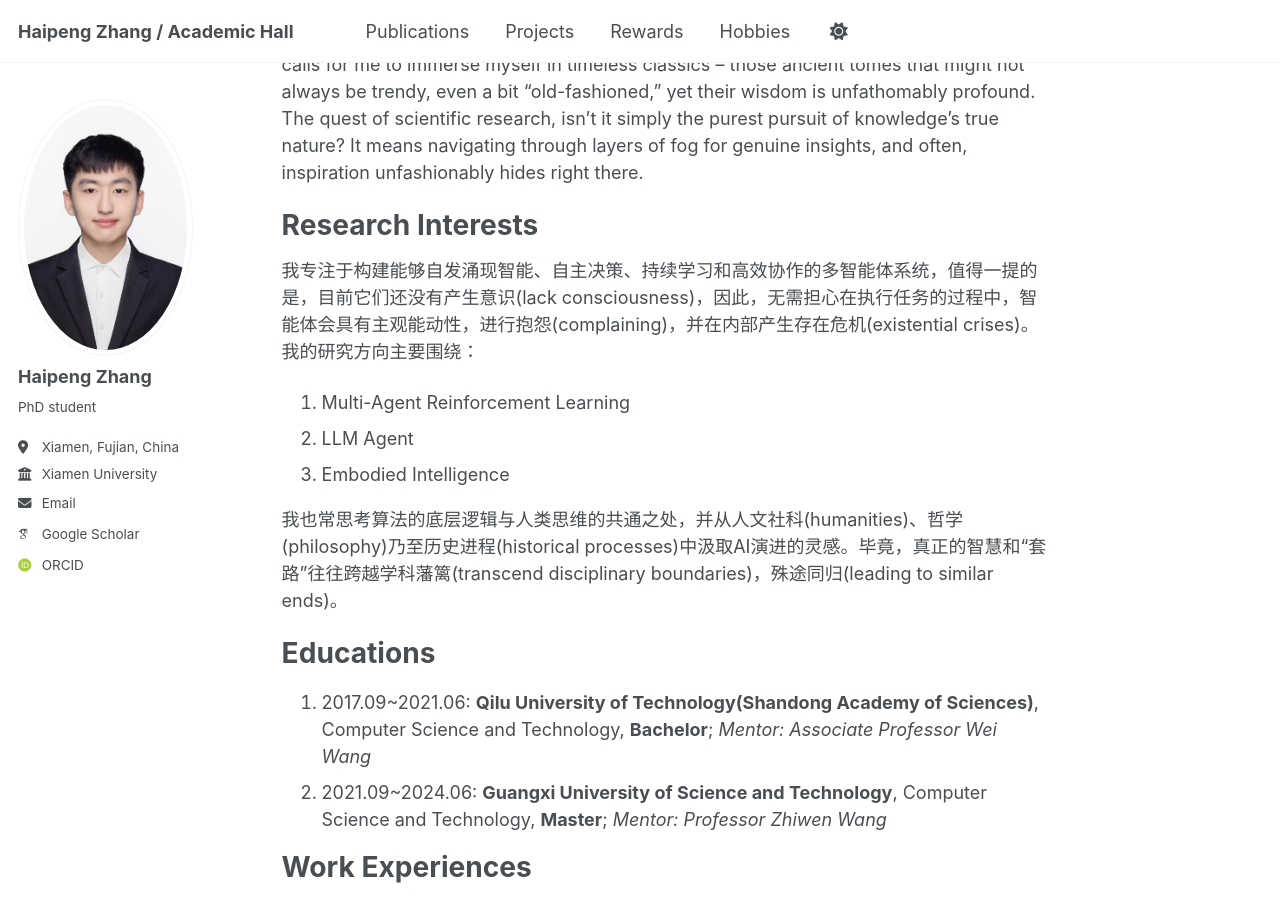
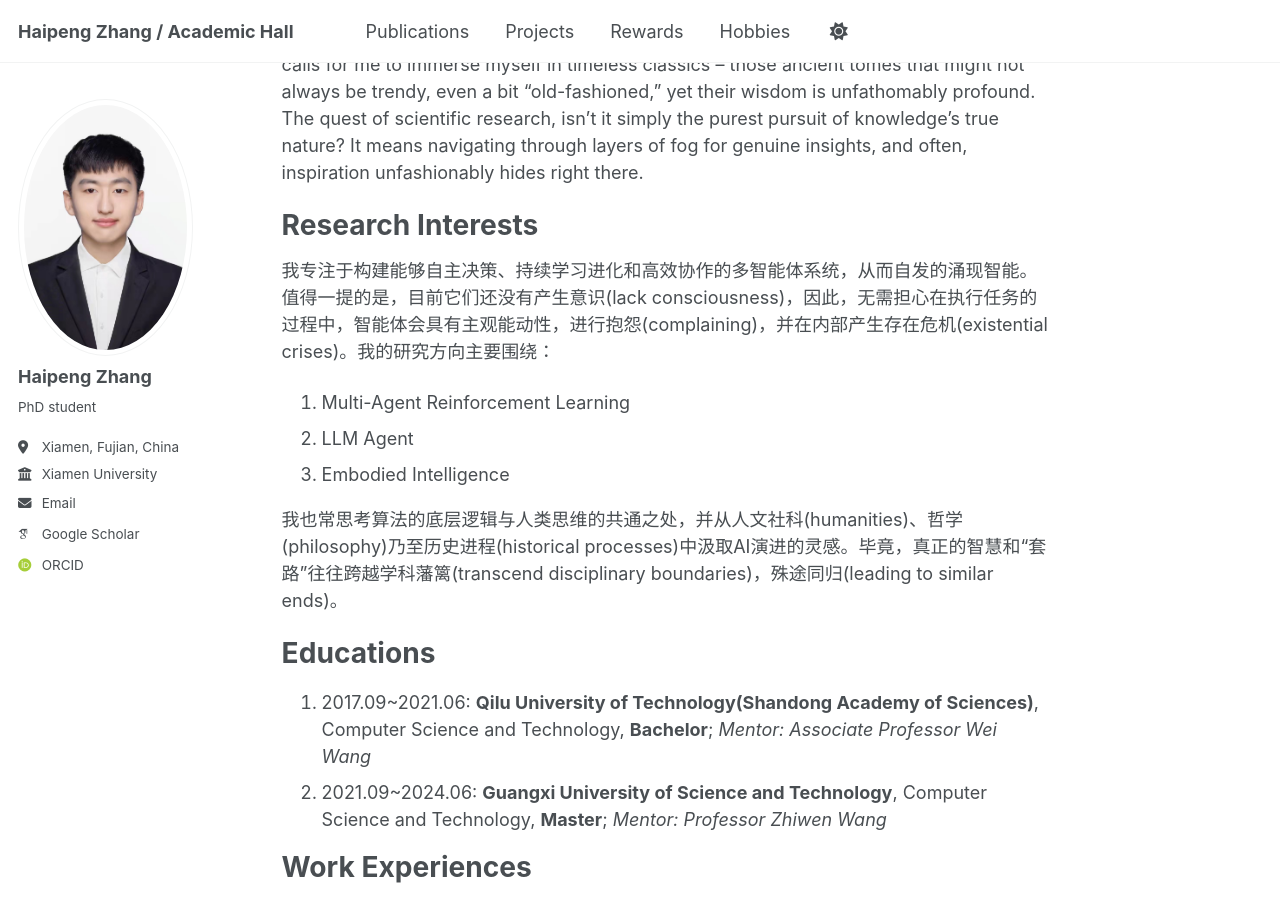
Before and after one commit to Harry-first/haipengzhang, a Jekyll site: the page built from _pages/about.md, in a window 1280 px wide and 900 px high, scrolled down 506 px. Built offline with Jekyll 4.4.1, drawn with Linux system fonts in a browser that asks for light colours; some web fonts are replaced.

Commit message:
Update about.md

```diff
--- a/_pages/about.md
+++ b/_pages/about.md
@@ -15,7 +15,7 @@ I'm an explorer charting the frontiers of multi-agent intelligent decision-makin
 
 Research Interests
 ======
-我专注于构建能够自发涌现智能、自主决策、持续学习和高效协作的多智能体系统，值得一提的是，目前它们还没有产生意识(lack consciousness)，因此，无需担心在执行任务的过程中，智能体会具有主观能动性，进行抱怨(complaining)，并在内部产生存在危机(existential crises)。我的研究方向主要围绕：
+我专注于构建能够自主决策、持续学习进化和高效协作的多智能体系统，从而自发的涌现智能。值得一提的是，目前它们还没有产生意识(lack consciousness)，因此，无需担心在执行任务的过程中，智能体会具有主观能动性，进行抱怨(complaining)，并在内部产生存在危机(existential crises)。我的研究方向主要围绕：
 
 1. Multi-Agent Reinforcement Learning
 2. LLM Agent
```
